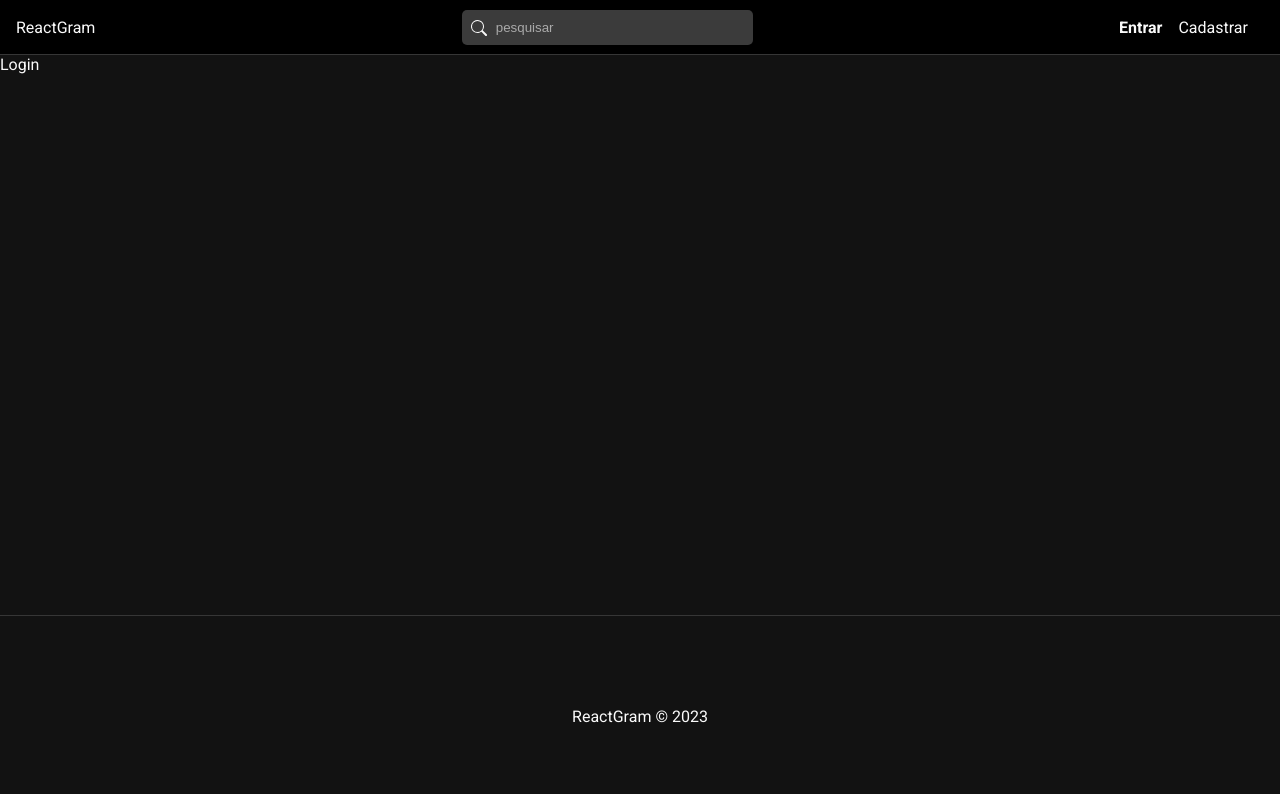
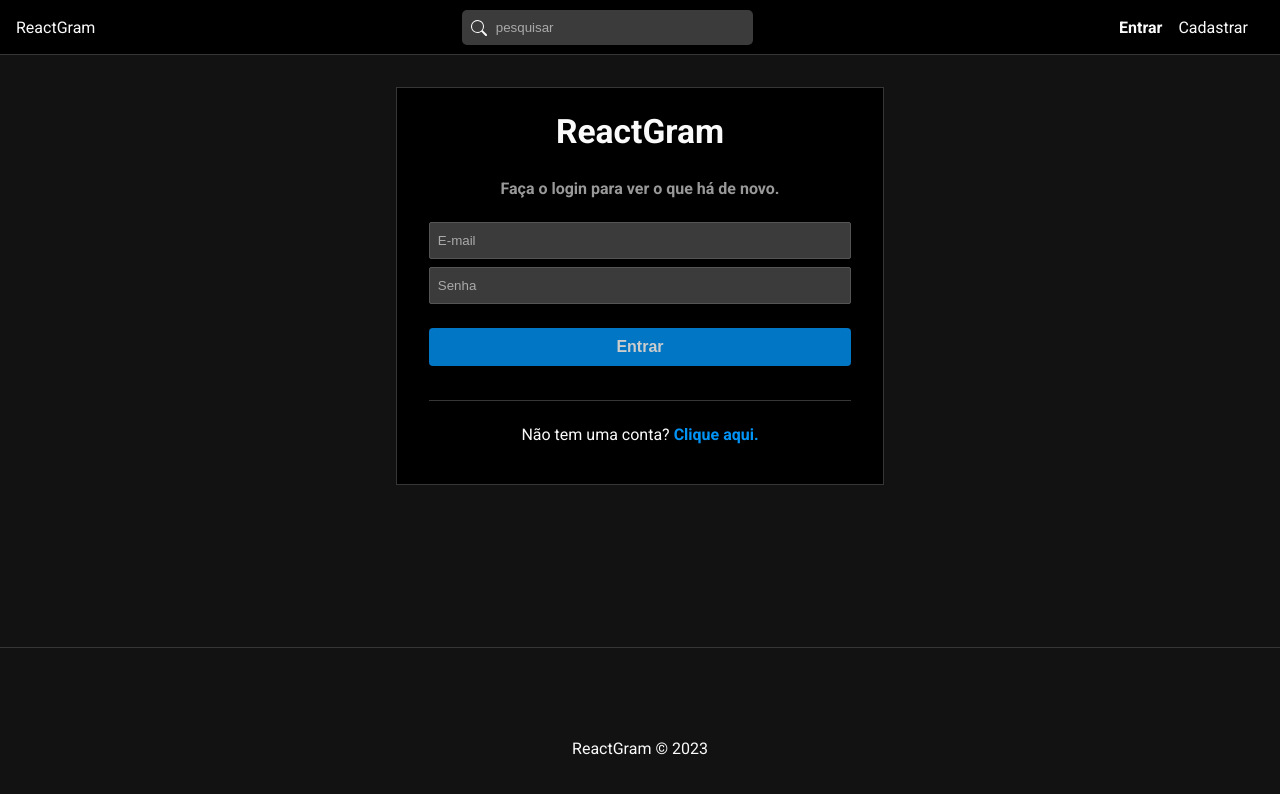
Before and after one commit to Adrianodbs/ReactGram, a React (Create React App) app in the folder frontend/: page /login in a window 1280 px wide. Shown: the top 794 px of the page. Built offline with nearby package versions, Linux system fonts and the light colour scheme.

Commit message:
criando form de login

```diff
--- a/frontend/src/pages/Auth/Login.js
+++ b/frontend/src/pages/Auth/Login.js
@@ -1,7 +1,45 @@
 import './Auth.css'
 
+//components
+import { Link } from 'react-router-dom'
+import Message from '../../components/Message'
+
+//hooks
+import { useState, useEffect } from 'react'
+import { useSelector, useDispatch } from 'react-redux'
+
+//redux
+
 const Login = () => {
-  return <div>Login</div>
+  const [email, setEmail] = useState('')
+  const [password, setPassword] = useState('')
+  const handleSubmit = e => {
+    e.preventDefault()
+  }
+  return (
+    <div id="login">
+      <h2>ReactGram</h2>
+      <p className="subtitle">Faça o login para ver o que há de novo.</p>
+      <form onSubmit={handleSubmit}>
+        <input
+          type="text"
+          placeholder="E-mail"
+          onChange={e => setEmail(e.target.value)}
+          value={email || ''}
+        />
+        <input
+          type="password"
+          placeholder="Senha"
+          onChange={e => setPassword(e.target.value)}
+          value={password || ''}
+        />
+        <input type="submit" value="Entrar" />
+      </form>
+      <p>
+        Não tem uma conta? <Link to="/register">Clique aqui.</Link>
+      </p>
+    </div>
+  )
 }
 
 export default Login
```
